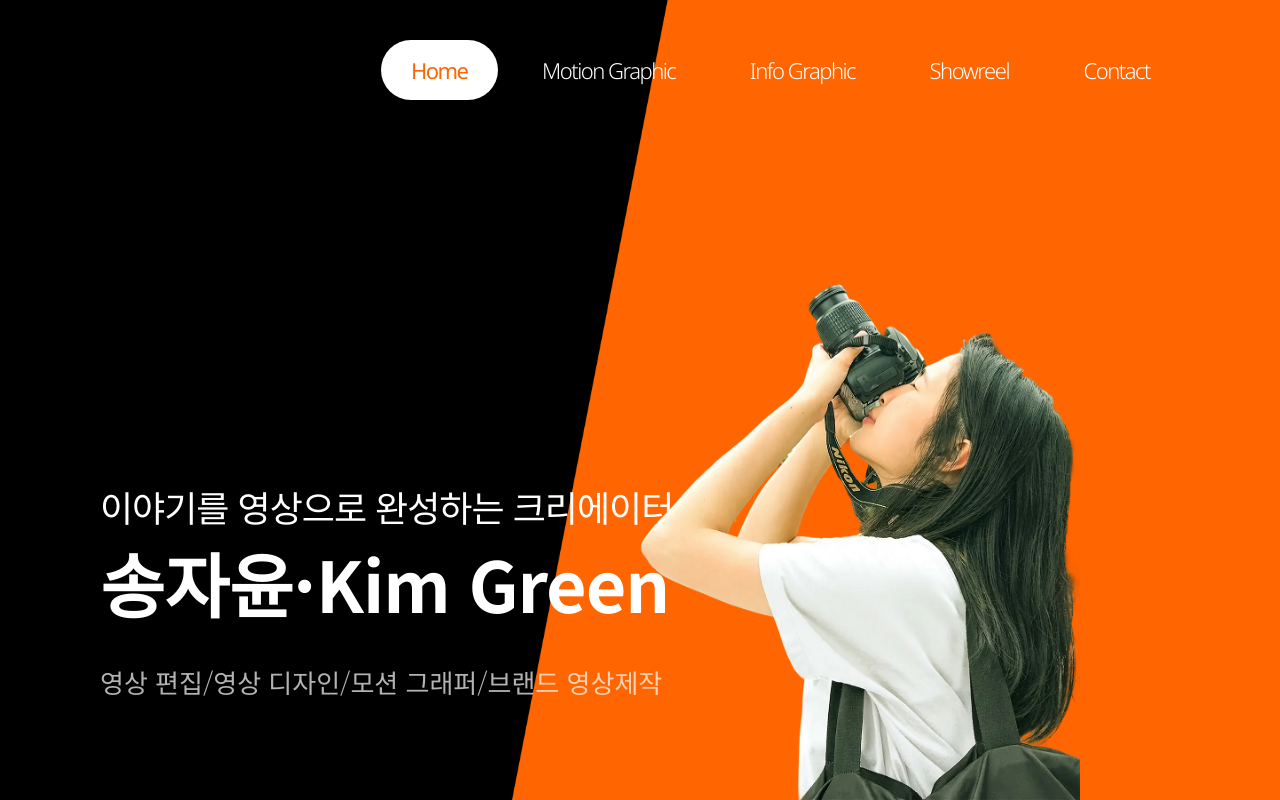
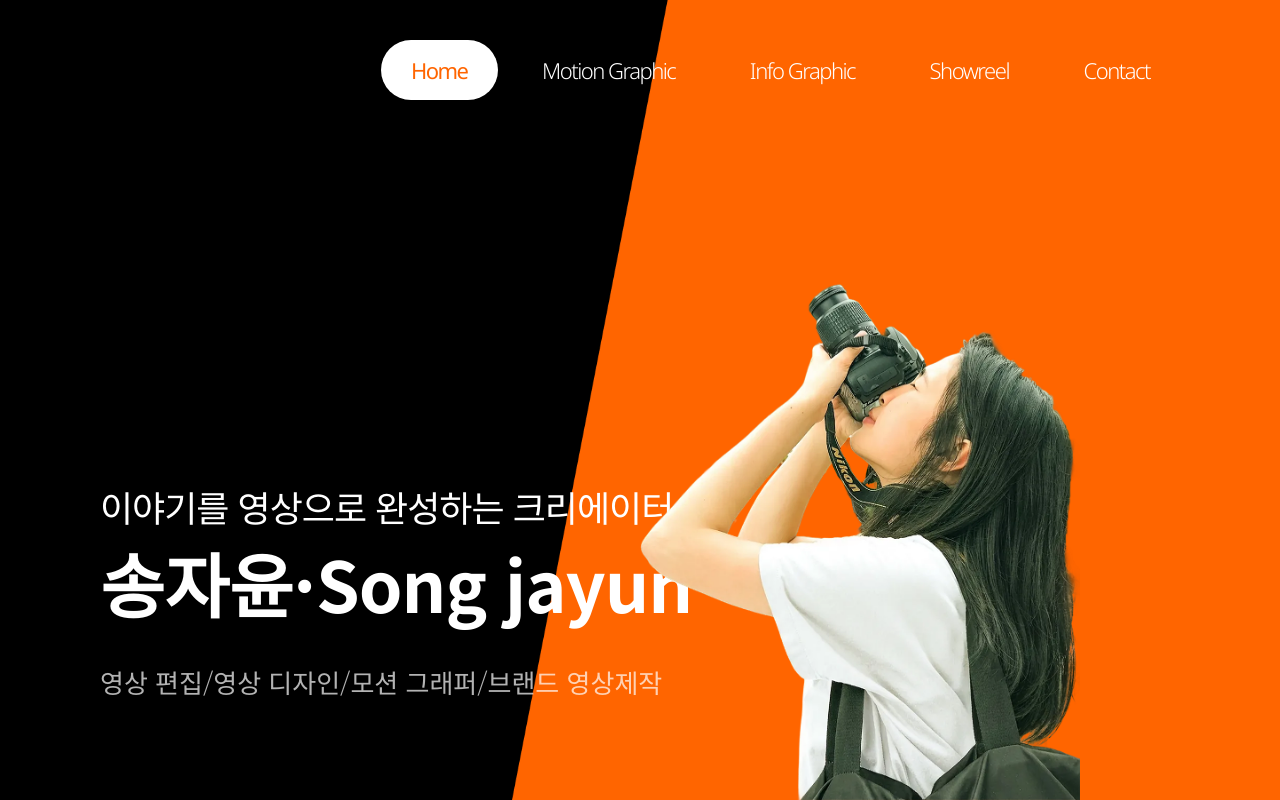
Before and after one commit to cilunking/portfolio, a plain HTML site: page index.html in a window 1280 px wide. Shown: the top 800 px of the page. Drawn offline with nearby package versions, Linux system fonts and the light colour scheme.

Commit message:
Update index.html

```diff
--- a/index.html
+++ b/index.html
@@ -39,7 +39,7 @@
         <div class="title">
             <div class="name">
                 <p>이야기를 영상으로 완성하는 크리에이터,</p>
-                <h2>송자윤·<span>Kim Green</span></h2>
+                <h2>송자윤·<span>Song jayun</span></h2>
             </div>
 
             <p class="des">영상 편집/영상 디자인/모션 그래퍼/브랜드 영상제작</p>
```
